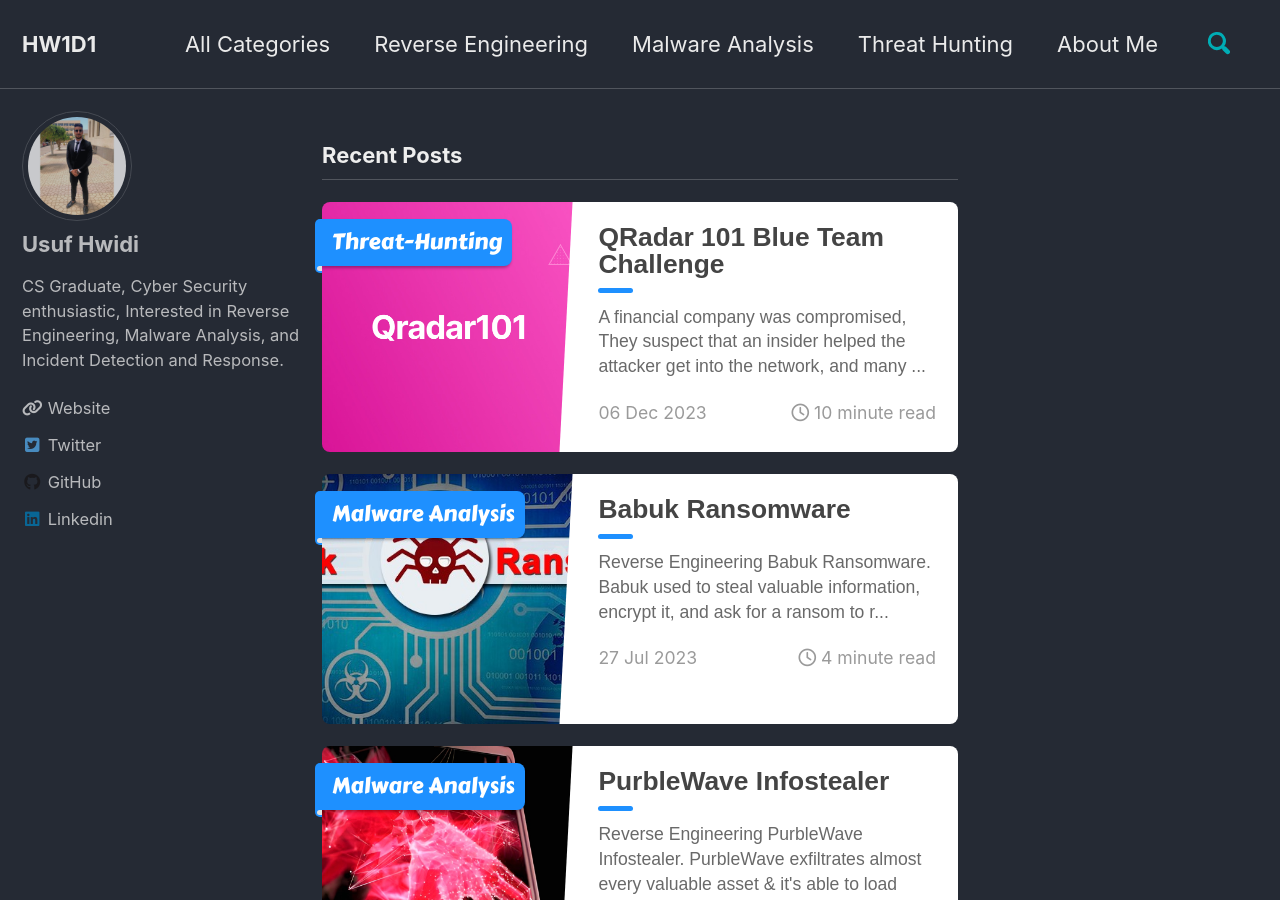
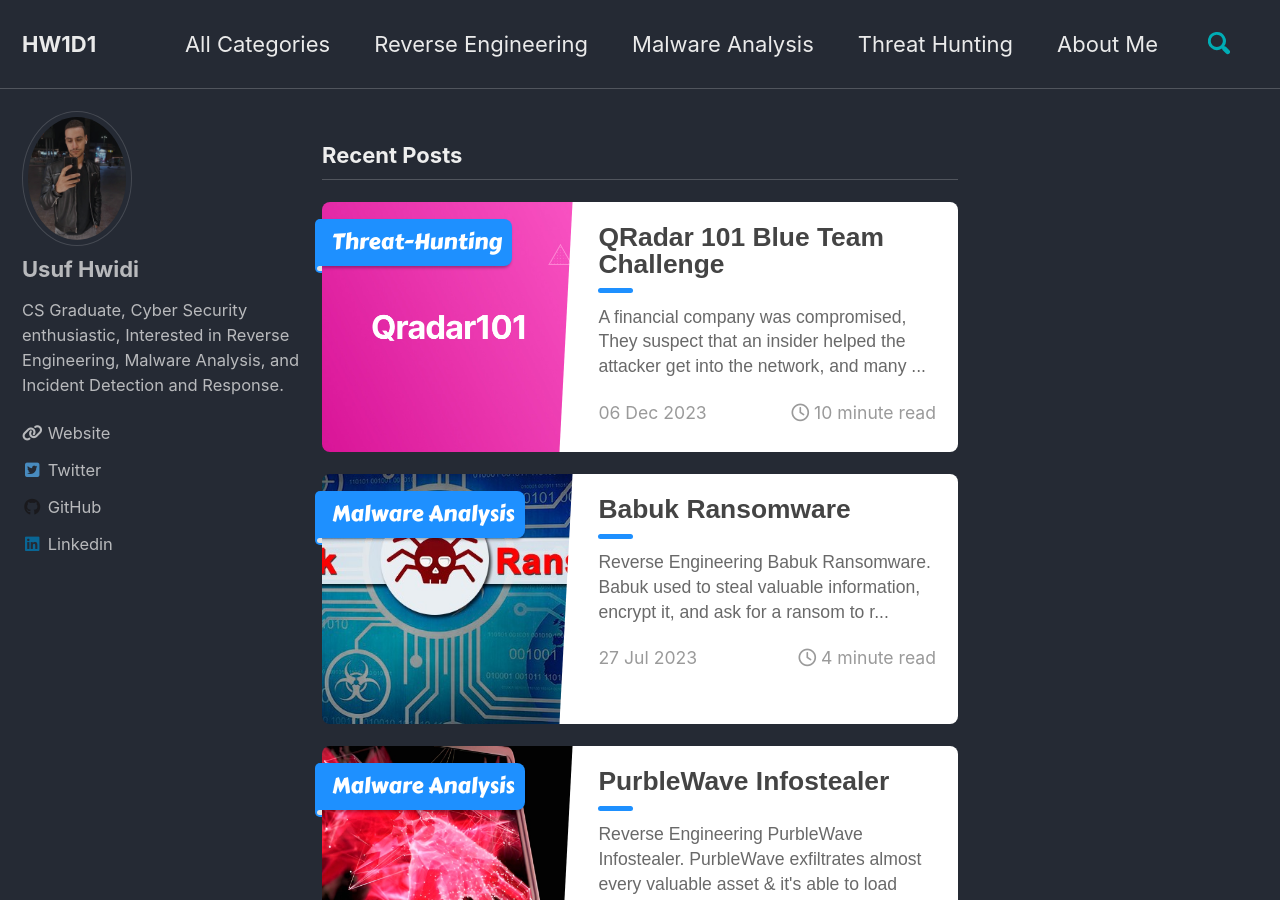
Before and after one commit to YoussefElsherbiiny/YoussefElsherbiiny.github.io, a Jekyll site: the page built from index.html, in a window 1280 px wide and 900 px high. Built offline with Jekyll 4.4.1, drawn with Linux system fonts in a browser that asks for light colours; cached includes are drawn as plain includes; nearby versions of some CDN libraries; the list of posts is cut into pages by our own code.

Commit message:
Update _config.yml

```diff
--- a/_config.yml
+++ b/_config.yml
@@ -59,7 +59,7 @@ plugins:
 
 author:
   name   : "Usuf Hwidi"
-  avatar : "/assets/images/usuf.jpg"
+  avatar : "/assets/images/Hwidi.jpeg"
   bio    : "CS Graduate, Cyber Security enthusiastic, Interested in Reverse Engineering, Malware Analysis, and Incident Detection and Response."
   links:
     - label: "Website"
```
